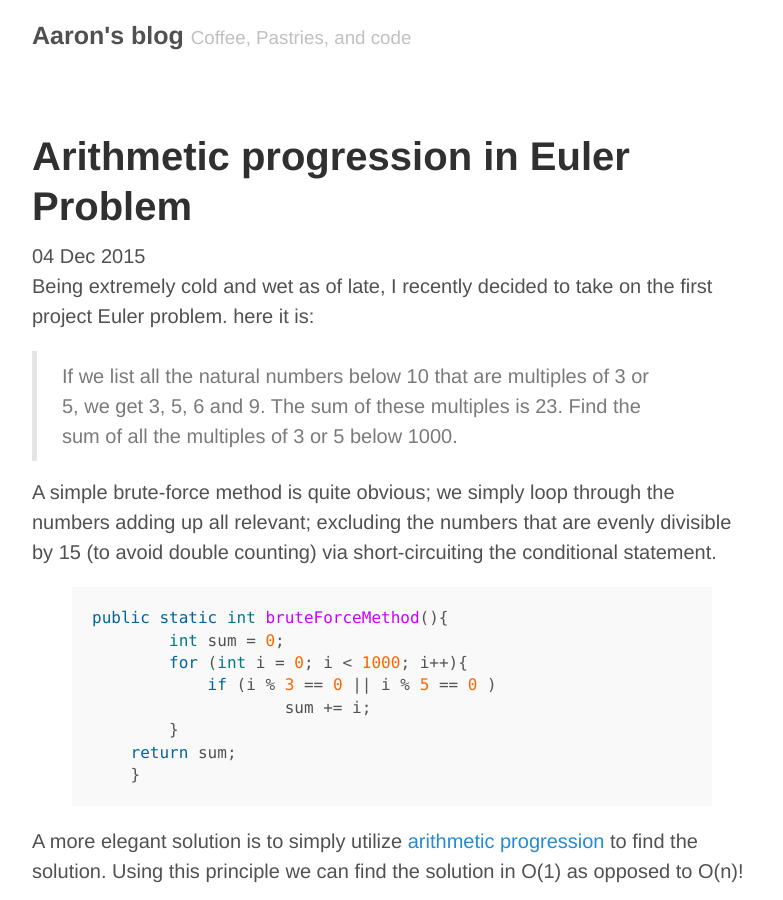
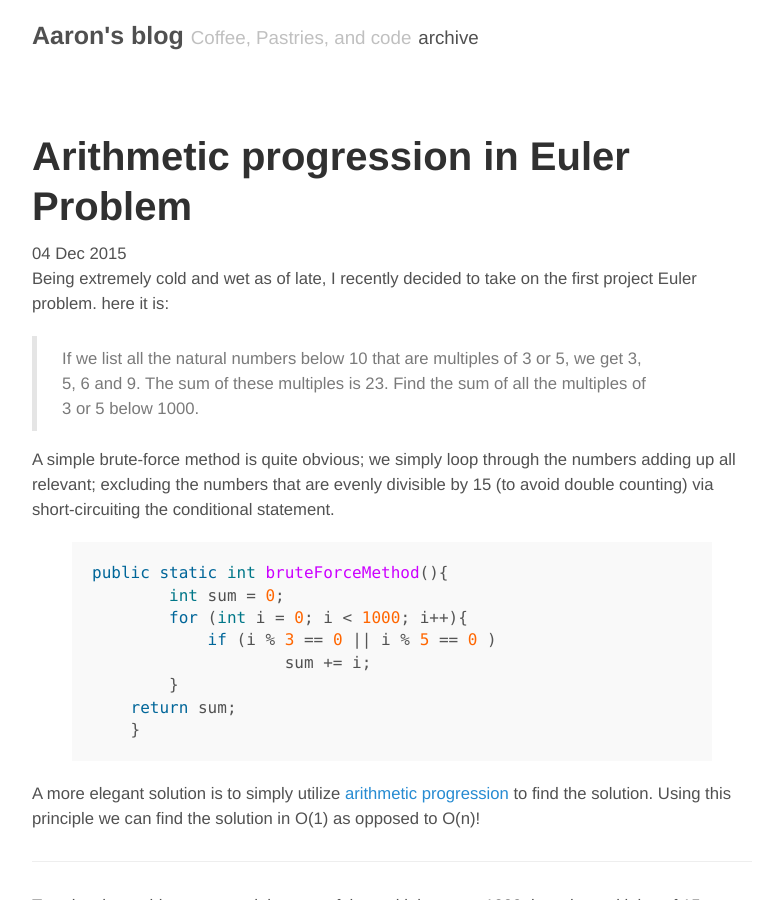
Before and after one commit to aahill/aahill.github.io, a Jekyll site: the page built from _posts/2015-12-04- project-euler1.md, in a window 1280 px wide and 900 px high. Shown: the whole window, without its empty margins (248-1031 px from the left). Built offline with Jekyll 4.4.1, drawn with Linux system fonts in a browser that asks for light colours.

Commit message:
adding archive

```diff
--- a/_layouts/default.html
+++ b/_layouts/default.html
@@ -10,6 +10,7 @@
         <h3 class="masthead-title">
           <a href="{{ site.baseurl }}" title="Home">{{ site.title }}</a>
           <small>{{ site.tagline }}</small>
+          <small><a href="/Archive">archive</a>
         </h3>
       </header>
 
--- a/_posts/2015-12-04- project-euler1.md
+++ b/_posts/2015-12-04- project-euler1.md
@@ -32,13 +32,16 @@
 
 To solve the problem, we need the sum of the multiples up to 1000, less the multiples of 15
 written out, we can express this problem as below:
-**sum = (multiples of 3) + (multiples of 5) - (multiples of 15)**
+
+* sum = (multiples of 3) + (multiples of 5) - (multiples of 15)
 
 more formally we get the expanded equation:
-**sum = (3+6+9+...+ 999) + (5+10+15+...+995) - (15+30+45+...+990)**
+
+* sum = (3+6+9+...+ 999) + (5+10+15+...+995) - (15+30+45+...+990)
 
 we can further extract the greatest common factor from each term:
-**sum = 3(1+2+3+...+ 333) + 5(1+2+3+...+199) - 15(1+2+3+...+ 66)**
+
+* sum = 3(1+2+3+...+ 333) + 5(1+2+3+...+199) - 15(1+2+3+...+ 66)
 
 -----
 
```
Also changed, not shown: Archive.md (added, +10 -0 lines).
